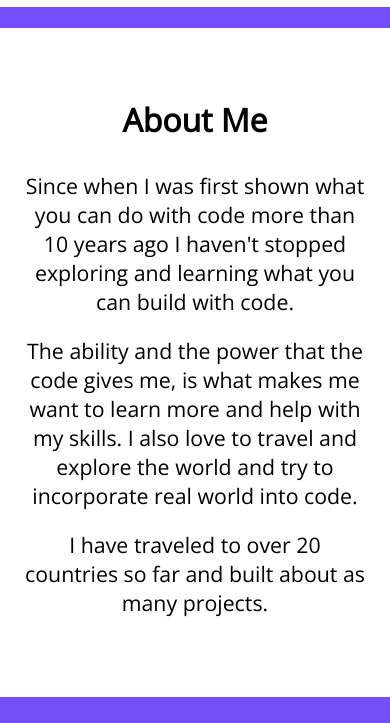
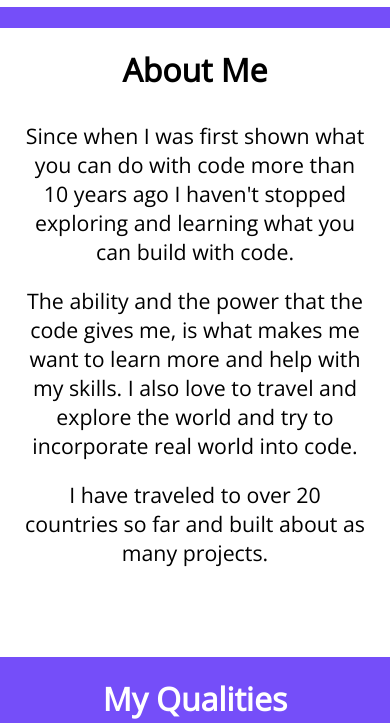
Before and after one commit to muzhaqi16/muzhaqi16.github.io, a plain HTML site: page index.html in a window 390 px wide. Shown: the part 816-1539 px from the top of the page. Drawn offline with nearby package versions, Linux system fonts and the light colour scheme.

Commit message:
fix some styling issues for mobile view

```diff
--- a/index.html
+++ b/index.html
@@ -103,7 +103,7 @@ What May Need Some More Love
         </section>
         <section class="qualities">
             <div class="header">
-                <h1>Qualities</h1>
+                <h1>My Qualities</h1>
             </div>
             <div class="main">
                 <div class="box">
--- a/styles.css
+++ b/styles.css
@@ -202,7 +202,7 @@ li {
   display: flex;
   text-align: center;
   flex-direction: column;
-  margin: 50px 0;
+  margin: 60px 0;
 }
 
 
@@ -454,8 +454,8 @@ div.five {
 
   #about-header {
     position: relative;
-    top: -125px;
-    left: -120px;
+    top: calc(-15vh);
+    left: calc(-15%);
     color: white;
     height: 0;
   }
@@ -466,6 +466,7 @@ div.five {
   }
 
   /* https://www.shapedivider.app */
+
   .section-divider {
     width: 100%;
     overflow: hidden;
@@ -573,6 +574,10 @@ div.five {
     visibility: hidden;
   }
 
+  #about-me {
+    margin-top: 0;
+  }
+
   #about-header {
     position: relative;
     top: 0;
```
